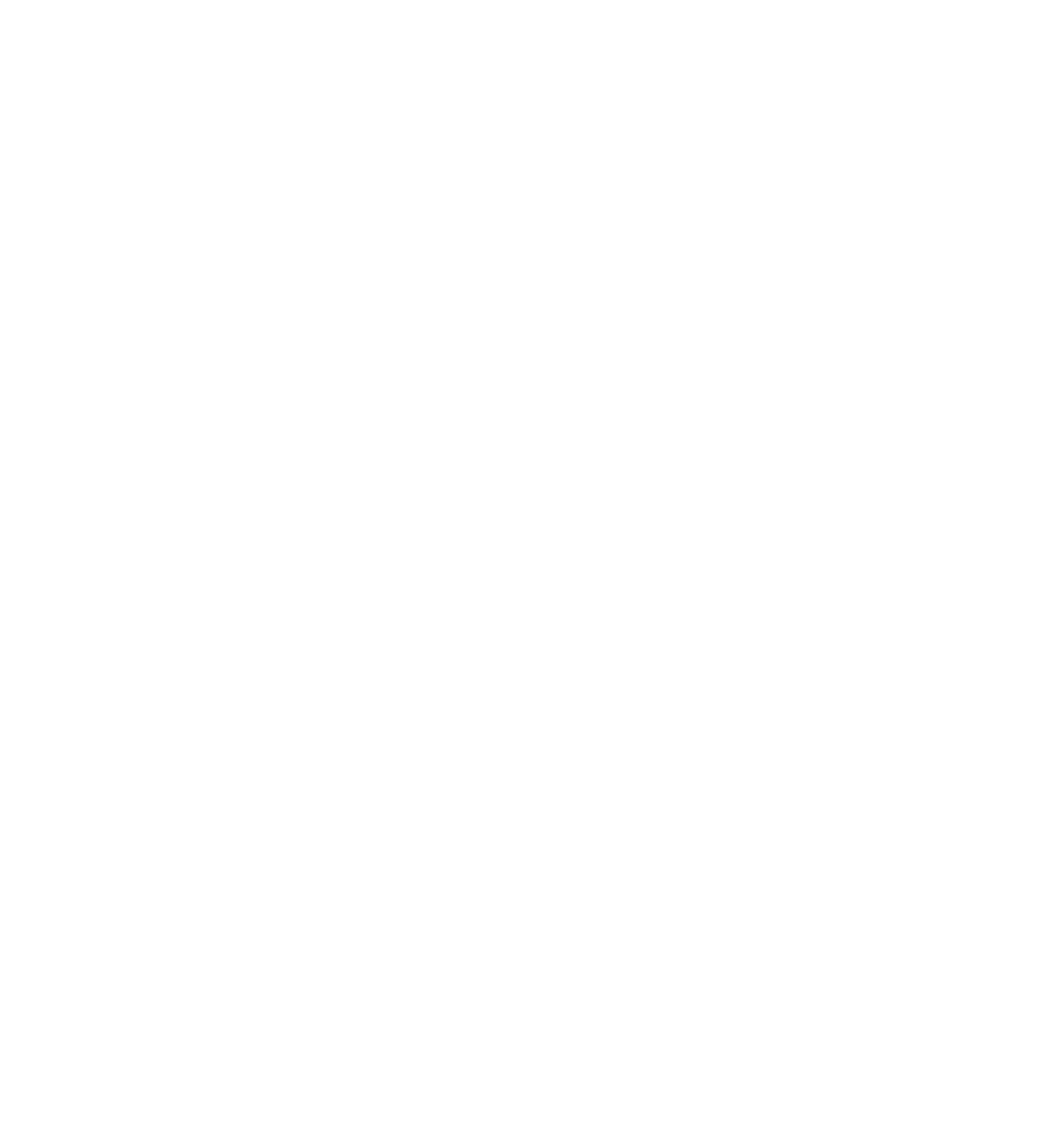
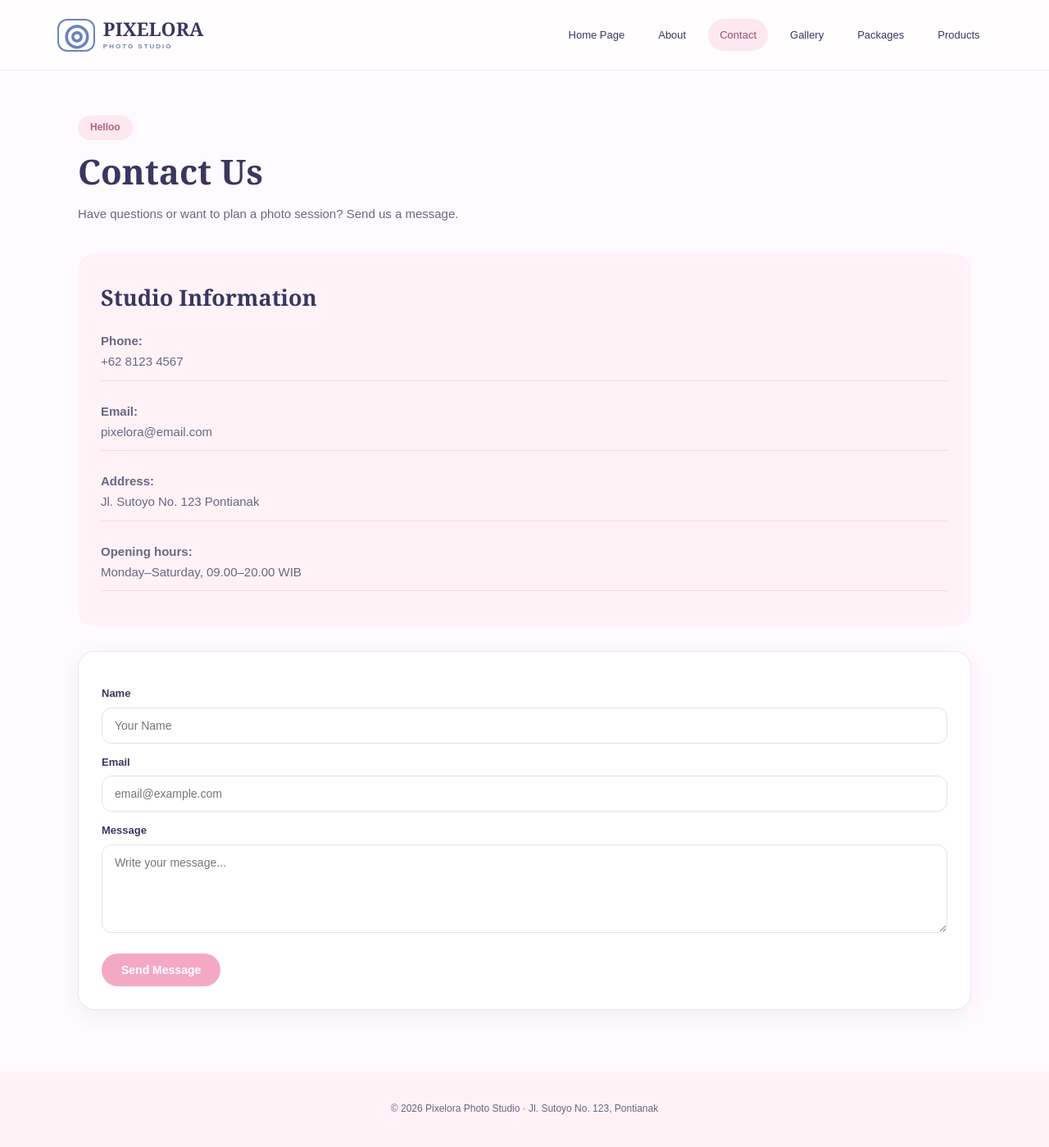
Before and after one commit to VellyciaJeslyn/studio-foto, a plain HTML site: page assets/pages/contact.html in a window 1280 px wide. Shown: the whole page at 82% size. Before the commit the page ends 800 px from the top, so only its background shows below. Drawn offline with Linux system fonts and the light colour scheme.

```diff
--- a/assets/pages/contact.html
+++ b/assets/pages/contact.html
@@ -0,0 +1,67 @@
+<!DOCTYPE html>
+<html lang="id">
+<head>
+    <meta charset="UTF-8">
+    <meta name="viewport" content="width=device-width, initial-scale=1.0">
+    <title>Contact Pixelora</title>
+    <link rel="stylesheet" href="../styles/global.css">
+    <link rel="stylesheet" href="../styles/contact.css">
+</head>
+<body>
+
+<header class="site-header">
+    <a class="brand" href="/index.html">
+        <span class="brand-icon">◎</span>
+        <span>PIXELORA<small>PHOTO STUDIO</small></span>
+    </a>
+    <nav class="main-nav">
+        <a href="/index.html">Home Page</a>
+        <a href="about.html">About</a>
+        <a class="active" href="contact.html">Contact</a>
+        <a href="gallery.html">Gallery</a>
+        <a href="pricing.html">Packages</a>
+        <a href="products.html">Products</a>
+    </nav>
+</header>
+
+<main class="page-main">
+    <section class="page-heading">
+        <span class="eyebrow">Helloo</span>
+        <h1>Contact Us</h1>
+        <p>Have questions or want to plan a photo session? Send us a message.</p>
+    </section>
+
+    <div class="contact-layout">
+        <section class="contact-info">
+            <h2>Studio Information</h2>
+
+            <p><strong>Phone:</strong><br>+62 8123 4567</p>
+            <p><strong>Email:</strong><br>pixelora@email.com</p>
+            <p><strong>Address:</strong><br>Jl. Sutoyo No. 123 Pontianak</p>
+            <p><strong>Opening hours:</strong><br>Monday–Saturday, 09.00–20.00 WIB</p>
+        </section>
+
+        <form class="contact-form" action="#" method="get">
+            <label for="name">Name</label>
+            <input id="name" name="name" type="text"
+            placeholder="Your Name" required>
+
+            <label for="email">Email</label>
+            <input id="email" name="email" type="email"
+            placeholder="email@example.com" required>
+
+            <label for="message">Message</label>
+            <textarea id="message" name="message"
+            rows="5" placeholder="Write your message..." required></textarea>
+
+            <button class="button" type="submit">Send Message</button>
+        </form>
+    </div>
+</main>
+
+<footer class="site-footer">
+    <p>© 2026 Pixelora Photo Studio · Jl. Sutoyo No. 123, Pontianak</p>
+</footer>
+
+</body>
+</html>
--- a/assets/styles/contact.css
+++ b/assets/styles/contact.css
@@ -0,0 +1,52 @@
+
+.contact-layout {
+    display: grid;
+    grid-template-columns: 0.9fr 1.1fr;
+    gap: 55px;
+    align-items: start;
+}
+
+.contact-info {
+    background: #fff2f7;
+    border-radius: 22px;
+    padding: 28px;
+}
+
+.contact-info p {
+    padding: 10px 0;
+    border-bottom: 1px solid #f2dce7;
+}
+
+.contact-form {
+    background: white;
+    border: 1px solid var(--line);
+    border-radius: 20px;
+    padding: 28px;
+    box-shadow: 0 8px 25px #51436b10;
+}
+
+.contact-form button {
+    margin-top: 18px;
+}
+
+.contact-info,
+.contact-form {
+    width: 100%;
+    box-sizing: border-box;
+}
+
+/* Mengatur posisi kotak Contact */
+.page-main .contact-layout {
+    display: grid !important;
+    grid-template-columns: 1fr !important;
+    gap: 30px !important;
+    align-items: stretch;
+    width: 100%;
+}
+
+.page-main .contact-info,
+.page-main .contact-form {
+    width: 100%;
+    max-width: 100%;
+    box-sizing: border-box;
+}
--- a/assets/styles/global.css
+++ b/assets/styles/global.css
@@ -1,6 +1,3 @@
-
-@import url('https://fonts.googleapis.com/css2?family=DM+Sans:wght@400;500;600;700&family=Playfair+Display:wght@500;600;700&display=swap');
-
 :root {
     --pink: #f3a9c5;
     --pink-light: #fde8f0;
@@ -19,7 +16,7 @@ body {
     margin: 0;
     background: var(--paper);
     color: var(--ink);
-    font-family: 'DM Sans', sans-serif;
+    font-family: Arial, sans-serif;
     font-size: 15px;
     line-height: 1.65;
 }
@@ -43,7 +40,7 @@ a {
     display: flex;
     align-items: center;
     gap: 10px;
-    font-family: 'Playfair Display', serif;
+    font-family: Georgia, serif;
     font-size: 23px;
     font-weight: 700;
     line-height: 1;
@@ -60,7 +57,7 @@ a {
 
 .brand small {
     display: block;
-    font: 700 8px 'DM Sans', sans-serif;
+    font: 700 8px Arial, sans-serif;
     letter-spacing: 2px;
     margin-top: 5px;
     color: #7284ad;
@@ -94,7 +91,7 @@ a {
     border: 0;
     border-radius: 28px;
     padding: 12px 24px;
-    font: 600 14px 'DM Sans', sans-serif;
+    font: 600 14px Arial, sans-serif;
     cursor: pointer;
     transition: 0.25s;
 }
@@ -139,7 +136,7 @@ a {
 }
 
 h1, h2, h3 {
-    font-family: 'Playfair Display', serif;
+    font-family: Georgia, serif;
     line-height: 1.2;
 }
 
```
Also changed, not shown: assets/pages/about.html (+72 -0 lines), assets/styles/about.css (+21 -0 lines), index.html (+4 -4 lines), assets/images/logo/logo-pixelora.png (added), 4 other files.
